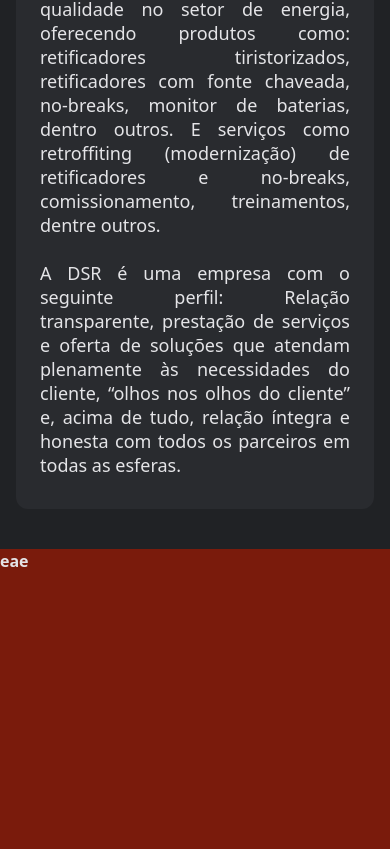
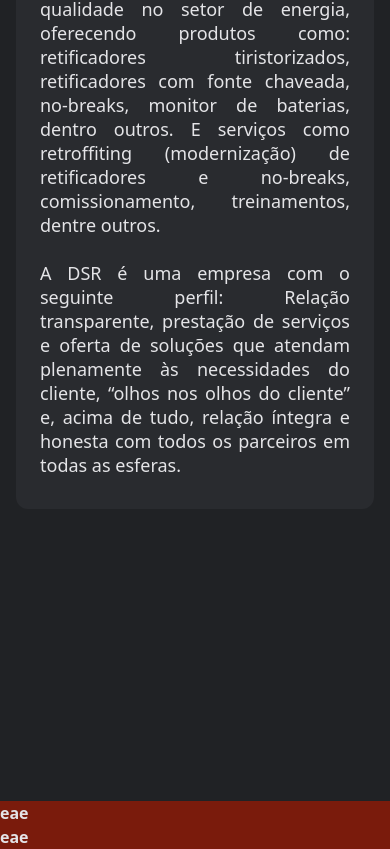
Before and after one commit to viniibp/dsr_web, a React (Vite) app: page / in a window 390 px wide. Shown: the part 1039-1888 px from the top of the page. Built offline with nearby package versions, Linux system fonts and the light colour scheme.

Commit message:
ajuste footer

```diff
--- a/src/components/Footer.tsx
+++ b/src/components/Footer.tsx
@@ -1,7 +1,10 @@
 export const Footer = () => {
   return (
-    <footer className="absolute right-0 left-0 bottom-0 h-[300px] bg-red-700 mx-auto">
-        <h1>eae</h1>
+    <footer className="absolute right-0 left-0 bottom-0 lg:h-[300px] bg-red-700 mx-auto">
+        <div className="lg:w-[1024px] mx-auto">
+          <h1>eae</h1>
+          <h1>eae</h1>
+        </div>
     </footer>
   );
 }
```
